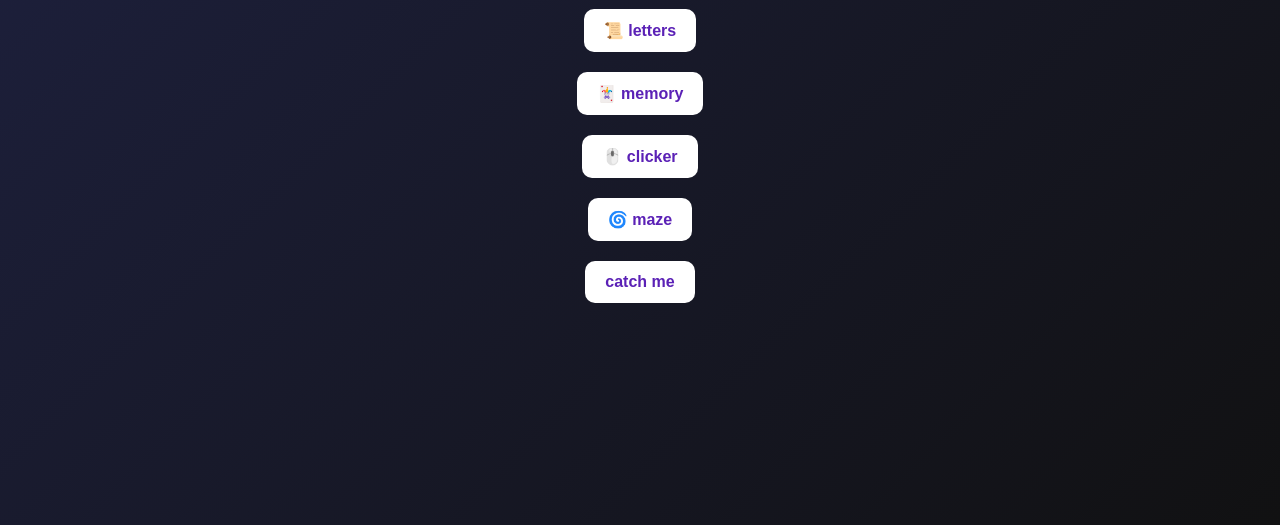
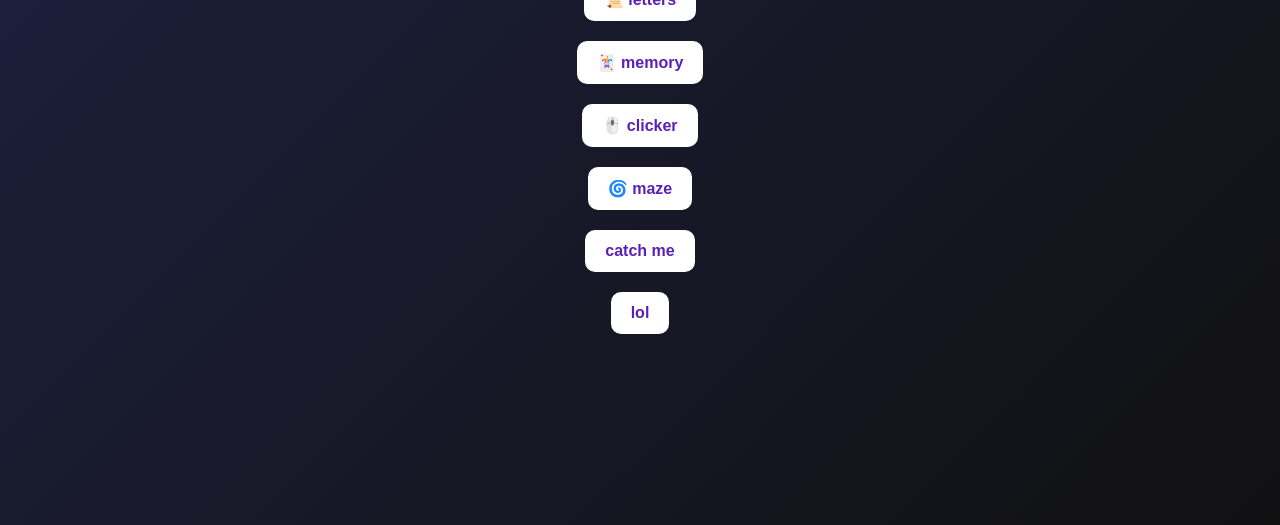
Before and after one commit to aidastarhope-collab/legendary-disco, a plain HTML site: page index.html in a window 1280 px wide. Shown: the part 291-816 px from the top of the page. Drawn offline with Linux system fonts and the light colour scheme.

Commit message:
Update index.html

```diff
--- a/index.html
+++ b/index.html
@@ -36,5 +36,6 @@
   <a href="game-clicker.html">🖱️ clicker</a>
   <a href="game-maze.html">🌀 maze</a>
   <a href="game-banana.html">catch me</a>
+  <a href="asdjaksd">lol</a>
 </body>
 </html>
```
